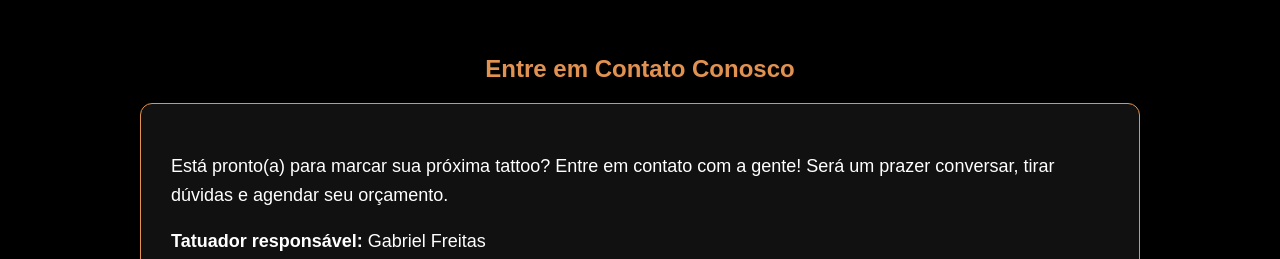
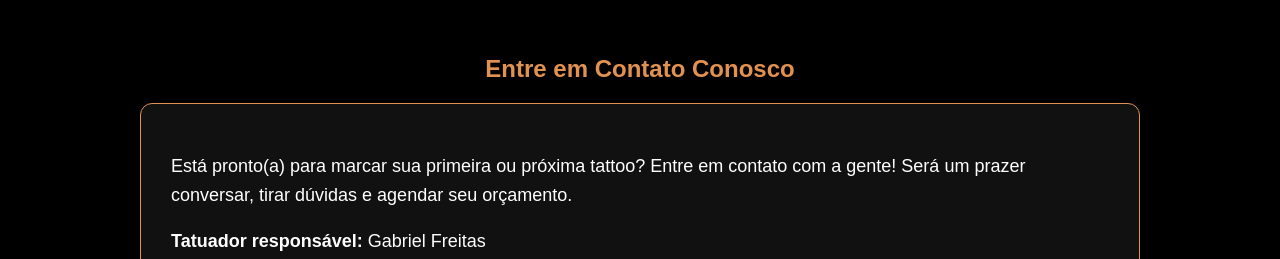
Before and after one commit to Linda-fevereiro/malttattoo, a plain HTML site: page contato.html in a window 1280 px wide. Shown: the part 95-354 px from the top of the page. Drawn offline with Linux system fonts and the light colour scheme.

Commit message:
Update contato.html

```diff
--- a/contato.html
+++ b/contato.html
@@ -156,7 +156,7 @@
   <main>
     <h2>Entre em Contato Conosco</h2>
     <div class="contato-container">
-      <p>Está pronto(a) para marcar sua próxima tattoo? Entre em contato com a gente! Será um prazer conversar, tirar dúvidas e agendar seu orçamento.</p>
+      <p>Está pronto(a) para marcar sua primeira ou próxima tattoo? Entre em contato com a gente! Será um prazer conversar, tirar dúvidas e agendar seu orçamento.</p>
       <p><strong>Tatuador responsável:</strong> Gabriel Freitas</p>
 
       <div class="contato-info">
```
